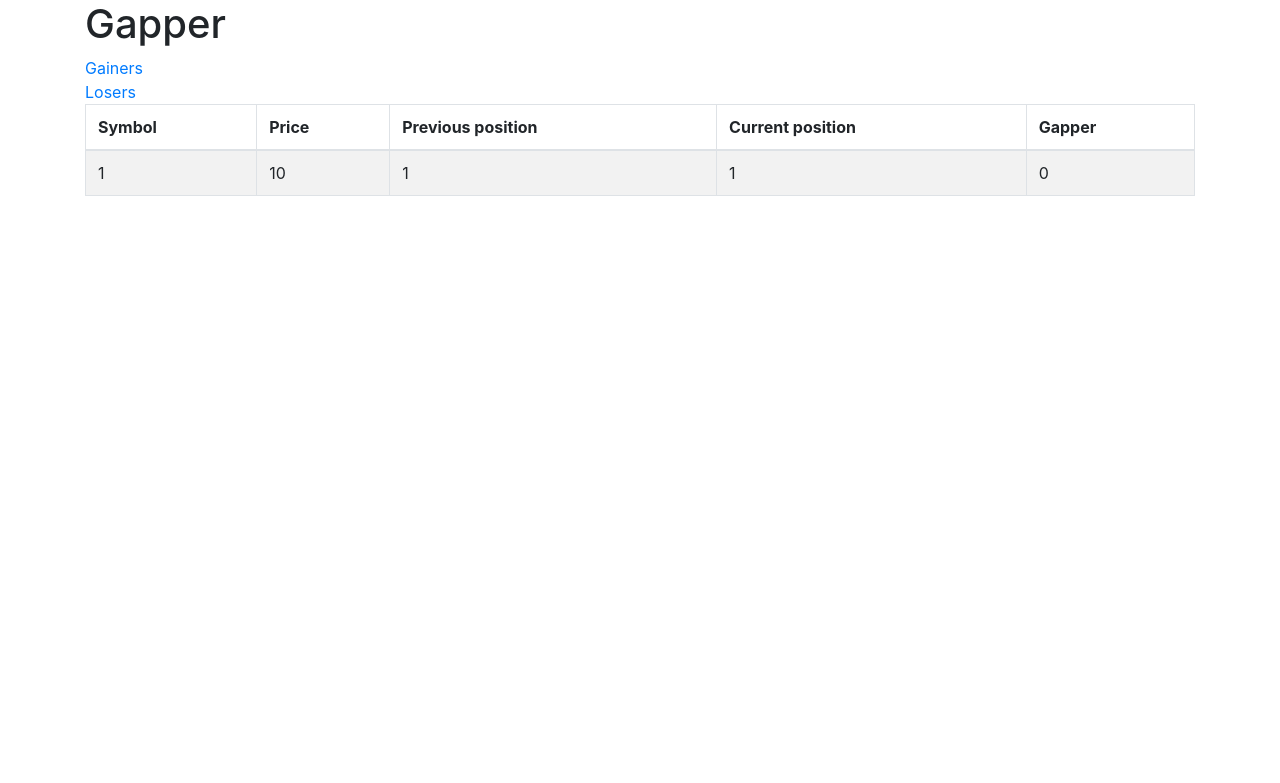
After one commit to SajidK25/stockracing-yf, a Flask app: page /gapper in a window 1280 px wide. The commit adds this page. Shown: the top 783 px of the page. Run offline with Flask 2, Linux system fonts and the light colour scheme; a database or web service that is not in the repository returns one stand-in record (values such as "Sample title"); some libraries are stand-ins or nearby versions.

Commit message:
Added gapper

```diff
--- a/app.py
+++ b/app.py
@@ -155,6 +155,83 @@ def get_racing():
 
     return render_template("racing.html", rows=rows)
 
+@app.route("/gapper")
+def get_gapper():
+    table = "gainer_timeseries"
+
+    data = request.args.get("data")
+
+    if data == "losers":
+        table = "loser_timeseries"
+
+    db_conn = prepare_db()
+
+    cursor = db_conn.cursor()
+
+    rows = []
+
+    tickers = []
+
+    # FIXME: code duplication with get_changes and bad perf.
+    cursor.execute("SELECT DISTINCT ON (ticker) ticker FROM {}".format(table))
+
+    for r in cursor.fetchall():
+        tickers.append(r[0])
+
+    for t in tickers:
+        cursor.execute(
+            "SELECT price, volume, timestamp FROM {} WHERE ticker='{}' ORDER BY timestamp DESC LIMIT 1;".format(
+                table, t
+            )
+        )
+
+        r = cursor.fetchone()
+        if r is not None:
+            row = {
+                "ticker": t,
+                "cur_price": r[0],
+                "volume": r[1],
+            }
+
+            rows.append(row)
+
+    for row in rows:
+        t = row["ticker"]
+
+        five_minutes_ago = datetime.now() - timedelta(minutes=5)
+        five_minutes_ago = math.ceil(five_minutes_ago.timestamp())
+
+        cursor.execute(
+            "SELECT price FROM {} WHERE ticker='{}' AND timestamp < {} ORDER BY timestamp DESC LIMIT 1;".format(
+                table, t, five_minutes_ago
+            )
+        )
+
+        r = cursor.fetchone()
+        if r is not None:
+            row["prev_price"] = r[0]
+        else:
+            row["prev_price"] = -1
+
+    cursor.close()
+
+    sorted_rows1 = sorted(rows, key=lambda row: row.get("cur_price"), reverse=True)
+    sorted_rows2 = sorted(rows, key=lambda row: row.get("prev_price"), reverse=True)
+
+    for i in range(len(sorted_rows1)):
+        row = sorted_rows1[i]
+        row["cur_pos"] = i + 1
+
+    for i in range(len(sorted_rows2)):
+        row = sorted_rows2[i]
+        row["prev_pos"] = i + 1
+
+    for i in rows:
+        row["gapper"] = row["prev_pos"] - row["cur_pos"]
+
+    rows = sorted(rows, key=lambda row: row.get("gapper"))
+
+    return render_template("gapper.html", rows=rows)
 
 @app.route("/")
 def index():
--- /dev/null
+++ b/templates/gapper.html
@@ -0,0 +1,46 @@
+<html>
+<meta http-equiv="Refresh" content="300" />
+
+<head>
+    <link rel="stylesheet" href="https://cdnjs.cloudflare.com/ajax/libs/twitter-bootstrap/4.5.2/css/bootstrap.css"
+        crossorigin="anonymous">
+    <link rel="stylesheet" href="https://cdn.datatables.net/1.11.2/css/dataTables.bootstrap4.min.css"
+        crossorigin="anonymous">
+    <script>
+        $(document).ready(function () {
+            $('#gainers').DataTable();
+        });
+    </script>
+</head>
+
+<body>
+    <div class="container">
+        <h1>Gapper</h1>
+        <div><a href="/gapper?data=gainers">Gainers</a></div>
+        <div><a href="/gapper?data=losers">Losers</a></div>
+        <table id="gainers" class="table table-striped table-bordered" style="width: 100%">
+            <thead>
+                <tr>
+                    <th>Symbol</th>
+                    <th>Price</th>
+                    <th>Previous position</th>
+                    <th>Current position</th>
+                    <th>Gapper</th>
+                </tr>
+            </thead>
+            <tbody>
+                {% for row_dict in rows %}
+                <tr>
+                    <td>{{ row_dict.ticker }}</td>
+                    <td>{{ row_dict.cur_price }}</td>
+                    <td>{{ row_dict.prev_pos }}</td>
+                    <td>{{ row_dict.cur_pos }}</td>
+                    <td>{{ row_dict.gapper }}</td>
+                </tr>
+                {% endfor %}
+            </tbody>
+        </table>
+    </div>
+</body>
+
+</html>
--- a/templates/index.html
+++ b/templates/index.html
@@ -3,5 +3,6 @@
     <h1>StockRacing</h1>
     <p><a href="/changes?data=gainers">Changes</a></p>
     <p><a href="/racing">Racing</a></p>
+    <p><a href="/gapper">Gapper</a></p>
   </body>
 </html>
--- a/templates/racing.html
+++ b/templates/racing.html
@@ -11,6 +11,7 @@
           <th>Price</th>
           <th>Previous position</th>
           <th>Current position</th>
+          <th>Gapper</th>
         </tr>
         {% for row_dict in rows %}
         <tr>
@@ -18,6 +19,7 @@
           <td>{{ row_dict.cur_price }}</td>
           <td>{{ row_dict.prev_pos }}</td>
           <td>{{ row_dict.cur_pos }}</td>
+          <td>{{ row_dict.gapper }}</td>
         </tr>
         {% endfor %}
       </tbody>
```
